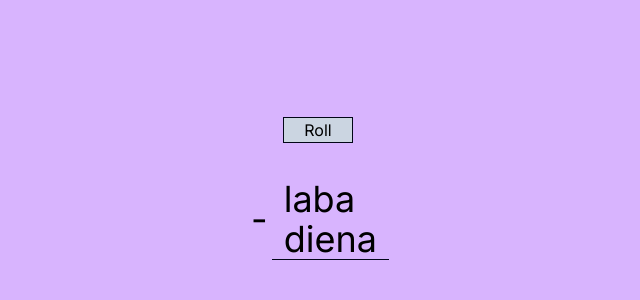
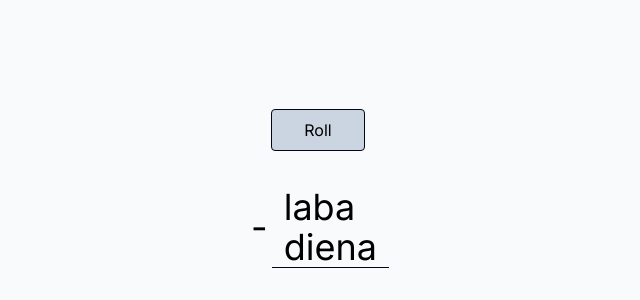
Before and after one commit to millicius/matematika, a Next.js app: page / in a window 1280 px wide. Shown: the part 212-512 px from the top of the page, without its empty margins (322-962 px from the left). Built offline with nearby package versions, Linux system fonts and the light colour scheme.

Commit message:
Button update

```diff
--- a/app/page.js
+++ b/app/page.js
@@ -18,8 +18,8 @@ const handleClick = () => {
 };
 
   return (
-    <main className="flex min-h-screen flex-col items-center justify-center bg-purple-300">
-      <button className="border border-slate-950 bg-slate-300 px-5 mb-9" onClick={handleClick}>Roll</button>
+    <main className="flex min-h-screen flex-col items-center justify-center bg-slate-50">
+      <button className="border border-slate-950 bg-slate-300 px-8 py-2 mb-9 rounded" onClick={handleClick}>Roll</button>
       <div className="flex text-4xl">
         <div className="flex items-center content-center px-1 text-black"><p>-</p></div>
         <div className="px-2 border-b border-slate-950">
```
